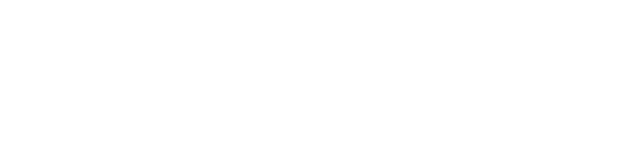
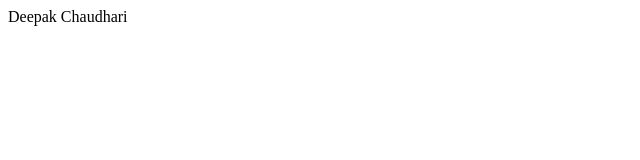
Before and after one commit to deepakchau2205/devops-git, a plain HTML site: page index.html in a window 1280 px wide. Shown: the whole page, without its empty margins (0-640 px from the left). Drawn offline with Linux system fonts and the light colour scheme.

Commit message:
File modified in new branch

```diff
--- a/index.html
+++ b/index.html
@@ -1,4 +1,4 @@
 <html>
-
+Deepak Chaudhari
 
 </html>
```
